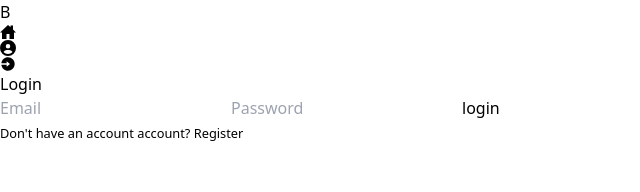
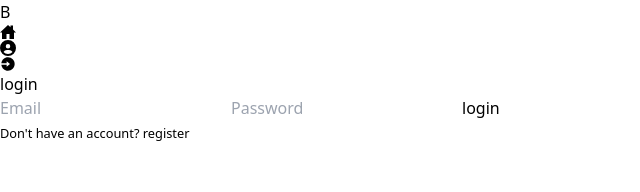
Before and after one commit to gere-dev/real-estate-booking-react-node, a React (Vite) app in the folder frontend/: page /login in a window 1280 px wide. Shown: the top 192 px of the page, without its empty margins (0-640 px from the left). Built offline with nearby package versions, Linux system fonts and the light colour scheme.

Commit message:
stop the authMessage prop in enums

```diff
--- a/frontend/src/enums.ts
+++ b/frontend/src/enums.ts
@@ -2,3 +2,12 @@ export enum AuthForm {
   LOGIN = 'login',
   REGISTER = 'register',
 }
+
+export enum authMessageLinkProps {
+  REGISTER_TITLE = 'Register',
+  REGISTER_LINK = 'register',
+  REGISTER_MESSAGE = "Don't have an account?",
+  LOGIN_TITLE = 'Login',
+  LOGIN_LINK = 'login',
+  LOGIN_MESSAGE = 'Already have an account?',
+}
--- a/frontend/src/pages/Auth/Login/Login.tsx
+++ b/frontend/src/pages/Auth/Login/Login.tsx
@@ -1,5 +1,5 @@
 import { AuthForm, AuthMessageLink, Title, AuthContainer } from '@/components';
-import { AuthForm as AuthFormEnum } from '@/enums';
+import { AuthForm as AuthFormEnum, authMessageLinkProps } from '@/enums';
 import { AuthForm as AuthFormType } from '@/types';
 
 export const Login = () => {
@@ -8,9 +8,13 @@ export const Login = () => {
   };
   return (
     <AuthContainer>
-      <Title title='Login' />
+      <Title title={AuthFormEnum.LOGIN} />
       <AuthForm formType={AuthFormEnum.LOGIN} buttonText={AuthFormEnum.LOGIN} onSubmit={handleSubmit} />
-      <AuthMessageLink to='Register' linkText='Register' message="Don't have an account account?" />
+      <AuthMessageLink
+        to={authMessageLinkProps.REGISTER_LINK}
+        linkText={authMessageLinkProps.REGISTER_LINK}
+        message={authMessageLinkProps.REGISTER_MESSAGE}
+      />
     </AuthContainer>
   );
 };
--- a/frontend/src/pages/Auth/Register/Register.tsx
+++ b/frontend/src/pages/Auth/Register/Register.tsx
@@ -1,6 +1,6 @@
 import { AuthForm, AuthMessageLink, Title, AuthContainer } from '@/components';
 import { AuthForm as AuthFormType } from '@/types';
-import { AuthForm as AuthFormEnum } from '@/enums';
+import { AuthForm as AuthFormEnum, authMessageLinkProps } from '@/enums';
 export const Register = () => {
   const handleSubmit = (data: AuthFormType) => {
     console.log(data);
@@ -9,7 +9,11 @@ export const Register = () => {
     <AuthContainer>
       <Title title={AuthFormEnum.REGISTER} />
       <AuthForm formType={AuthFormEnum.REGISTER} buttonText={AuthFormEnum.REGISTER} onSubmit={handleSubmit} />
-      <AuthMessageLink to='login' linkText='login' message='Already have an account?' />
+      <AuthMessageLink
+        to={authMessageLinkProps.LOGIN_LINK}
+        linkText={authMessageLinkProps.LOGIN_TITLE}
+        message={authMessageLinkProps.LOGIN_MESSAGE}
+      />
     </AuthContainer>
   );
 };
```
